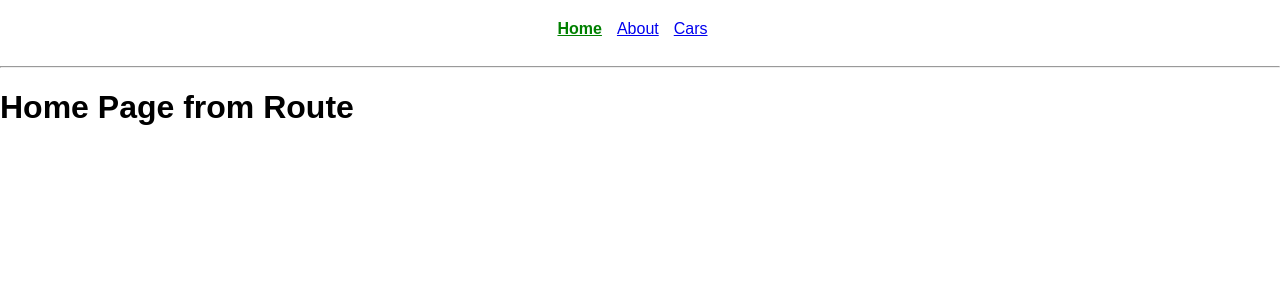
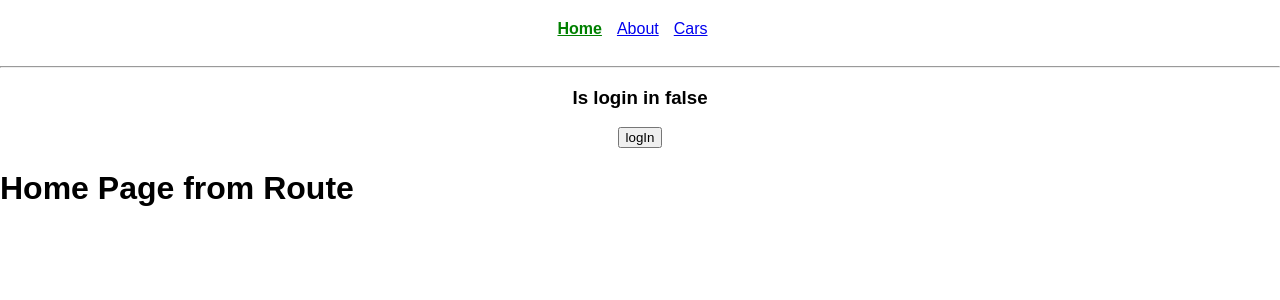
Before and after one commit to GreyTob/React-Router, a React (Create React App) app: page / in a window 1280 px wide. Shown: the top 300 px of the page. Built offline with nearby package versions, Linux system fonts and the light colour scheme.

Commit message:
route protection

```diff
--- a/public/index.html
+++ b/public/index.html
@@ -24,7 +24,7 @@
       work correctly both with client-side routing and a non-root public URL.
       Learn how to configure a non-root public URL by running `npm run build`.
     -->
-    <title>React App</title>
+    <title>Routing</title>
   </head>
   <body>
     <noscript>You need to enable JavaScript to run this app.</noscript>
--- a/src/App.js
+++ b/src/App.js
@@ -6,6 +6,11 @@ import Cars from './Cars/Cars'
 import CarDetail from './CarDetail/CarDetail'
 
 class App extends Component {
+
+  state = {
+    isLoginIn: false,
+  }
+
   render() {
 
     return (
@@ -37,11 +42,18 @@ class App extends Component {
         </nav>
 
         <hr/>
+        <div style={{textAlign: 'center'}}>
+          <h3>Is login in  {this.state.isLoginIn ? 'true' : 'false'}</h3>
+          <button onClick={()=> this.setState({isLoginIn: !this.state.isLoginIn})}>logIn</button>
+        </div>
+
+
         <Switch>
           {/*localhost:3000*/}
           <Route path="/" exact render={()=> <h1>Home Page from Route</h1>} />
 
-          <Route path="/about" component={About} />
+          {this.state.isLoginIn ? <Route path="/about" component={About} /> : null}
+
           <Route path="/cars/:name" component={CarDetail} />
           <Route path="/cars" component={Cars} />
 
```
